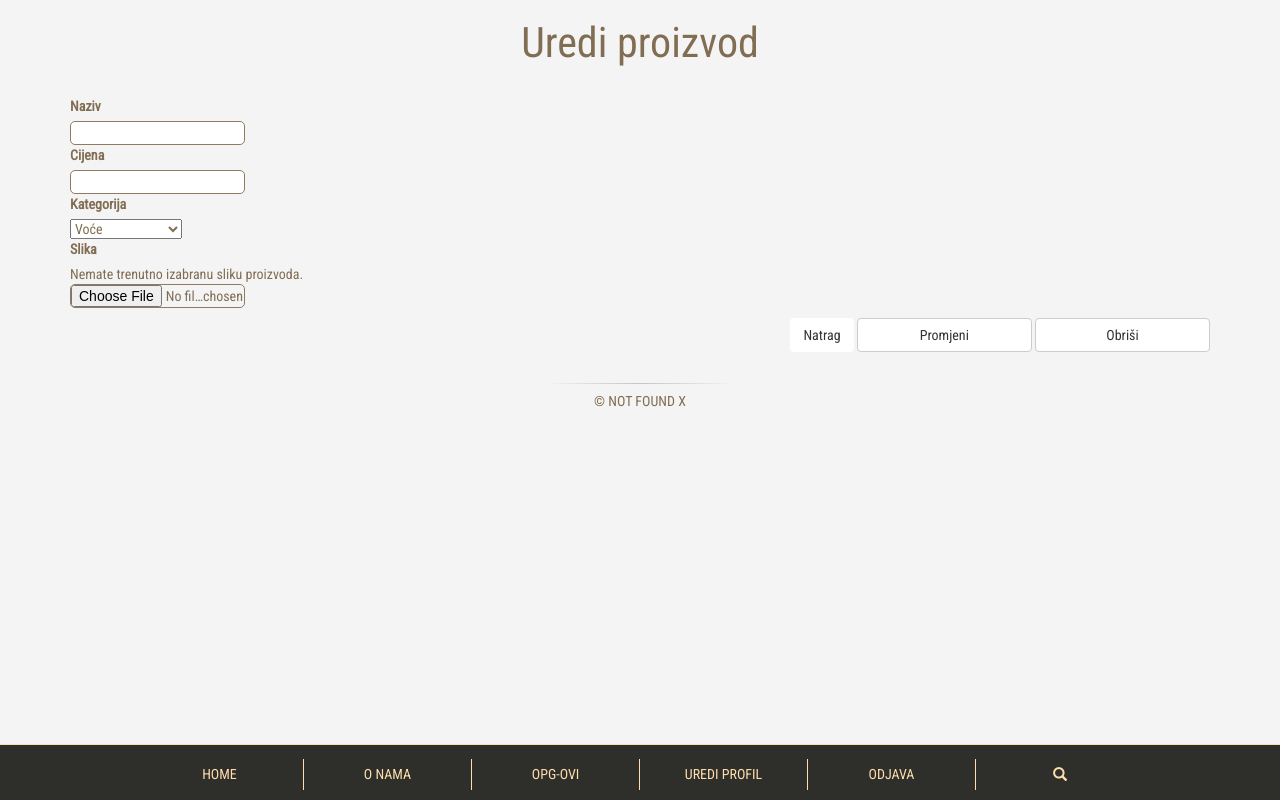
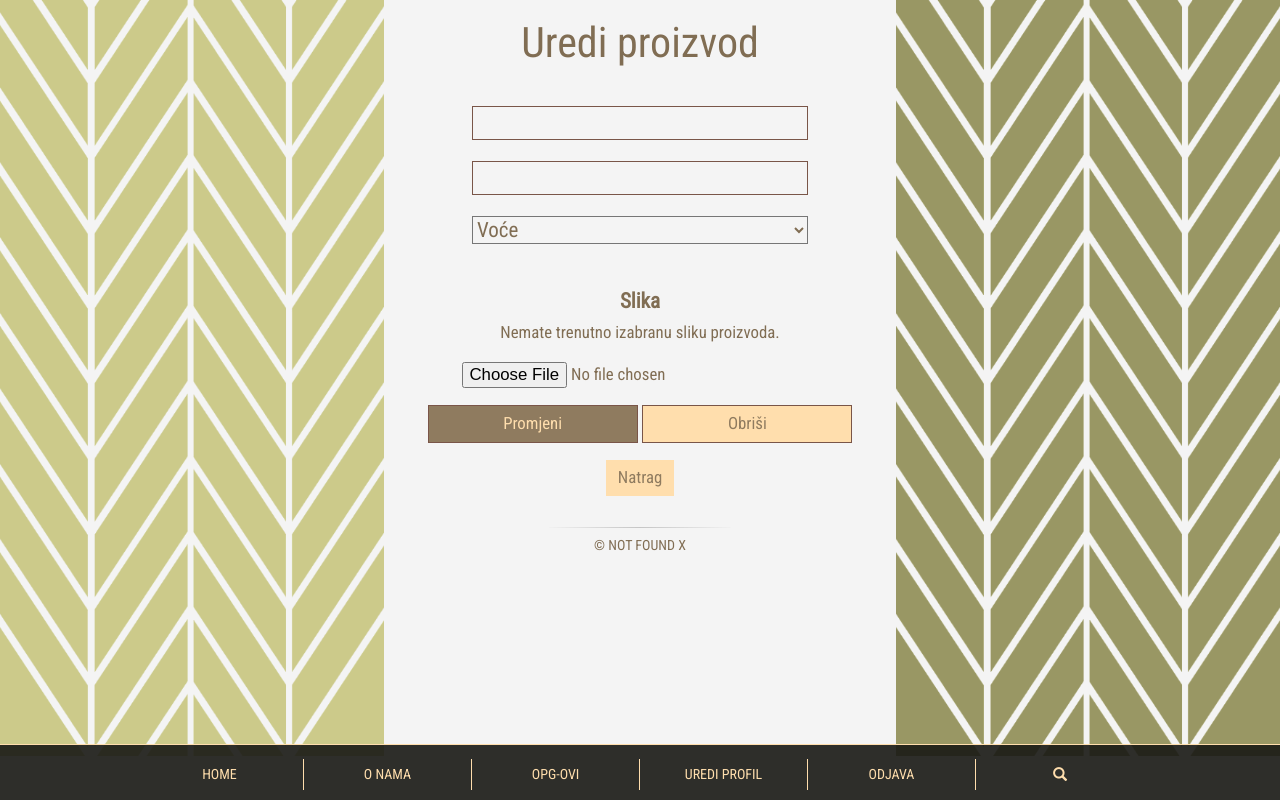
Before and after one commit to amatanovic/NFX, a PHP site: page /nfx/promjenaProizvoda.php?sifra=26 in a window 1280 px wide. Run offline with PHP 8.4, Linux system fonts and the light colour scheme; the visitor is signed in with stand-in values (Sample User, id 1); data comes from the database, SQL or seed files in the repository; some libraries are stand-ins or nearby versions.

Commit message:
uređeno dodavanje i promjena proizvoda

```diff
--- a/css/styles.css
+++ b/css/styles.css
@@ -159,6 +159,7 @@ input{
 
 .forma-uredi>input{
     width: 16em;
+    background-color: transparent;
 }
 
 
@@ -458,3 +459,8 @@ body, hr.fancy-line:after {
 .forma-registracija>input{
     background-color: transparent;
 }
+
+
+.uredi-proizvod input{
+    border: 1px solid #795548;
+}
--- a/promjenaProizvoda.php
+++ b/promjenaProizvoda.php
@@ -37,6 +37,8 @@ if(isset($_POST['obrisi'])){
   header("location: urediprofil.php");
 }
 ?>
+<img class="pattern-lijevi uredi-pattern hidden-xs hidden-sm" src="slike/pattern.png" alt="pattern" />
+<img class="pattern-desni uredi-pattern hidden-xs hidden-sm" src="slike/pattern3.png" alt="pattern" />
 <div class="container">
  <?php
     $sifra = $_GET['sifra'];
@@ -45,15 +47,12 @@ if(isset($_POST['obrisi'])){
     $entitet=$izraz->fetch(PDO::FETCH_OBJ);
 ?>
      <form method="POST" action="<?php echo $_SERVER['PHP_SELF']; ?>" enctype="multipart/form-data">
-      <fieldset>
+      <fieldset class="forma-uredi uredi-proizvod">
         <form action="#" id="promjenaProizvoda">
         <input type="hidden" name="sifra" value="<?php echo $sifra; ?>"> <br />
-        <label for="naziv">Naziv</label><br />
         <input type="text" name="naziv" value="<?php echo $entitet->naziv;?>" /><br />
-        <label for="cijena">Cijena</label><br />
         <input type="text" id="cijena" name="cijena" value="<?php echo $entitet->cijena;?>" /><br />
-        <label for="kategorija">Kategorija</label><br />
-         <select id='kategorija' name='kategorija'><br />
+         <select style="width: 16em; background-color: transparent;" id='kategorija' name='kategorija'><br />
        <?php
           $izraz = $veza->prepare("select * from kategorija");
           $izraz->execute();
@@ -67,22 +66,22 @@ if(isset($_POST['obrisi'])){
         }
         echo "</select><br />";
         ?>
-        <label for="slika">Slika</label><br />
+        <label style="margin-top:2em;" for="slika">Slika</label><br />
         <?php
           if ($entitet->slika==null) {
-            echo "Nemate trenutno izabranu sliku proizvoda.";
+            echo "<p style='font-size:0.8em;'>Nemate trenutno izabranu sliku proizvoda.</p>";
           }
           else {
             echo "<img src='" . $entitet->slika . "' style='width:25%'>";
           }
          ?>
-        <input type="file" name="slika" id="slika" accept="image/*" />
+        <input class="odaberi-avatar " style="margin-top:1em;width:72%;margin-left: 16%;border: none;" type="file" name="slika" id="slika" accept="image/*" />
         <p>
-        <div style="text-align:right">
-        <a style="margin-bottom:0;padding:6px 12px" href="urediprofil.php" class="alert button btn btn-default">Natrag</a>
-        <input type="submit" class="button btn btn-default" value="Promjeni" name="promjeni" />
-        <input type="submit" class="button btn btn-default" value="Obriši" name="obrisi" />
+        <div style="text-align:center">
+        <input type="submit" class="button btn btn-primary" value="Promjeni" name="promjeni" />
+        <input type="submit" class="button btn btn-secondary" value="Obriši" name="obrisi" />
         </div>
+        <a style="margin-bottom:0;padding:6px 12px;margin-top:1em;" href="urediprofil.php" class="alert button btn btn-secondary">Natrag</a>
         </p>
         </div>
       </fieldset>
--- a/urediprofil.php
+++ b/urediprofil.php
@@ -75,7 +75,7 @@ if(isset($_POST['unosOPG'])){
         <?php } else { ?>
         <p>Unesite avatar Vašeg OPG-a</p>
         <?php }?>
-        <input class="odaberi-avatar" class="" type="file" name="avatar" id="avatar" accept="image/*"  style="width: 72%;
+        <input class="odaberi-avatar" type="file" name="avatar" id="avatar" accept="image/*"  style="width: 72%;
     margin-left: 16%;" />
         <p>
         <a style="width:5em;margin-bottom:0;padding:6px 12px" href="index.php" class="alert button btn btn-secondary">Natrag</a>
```
